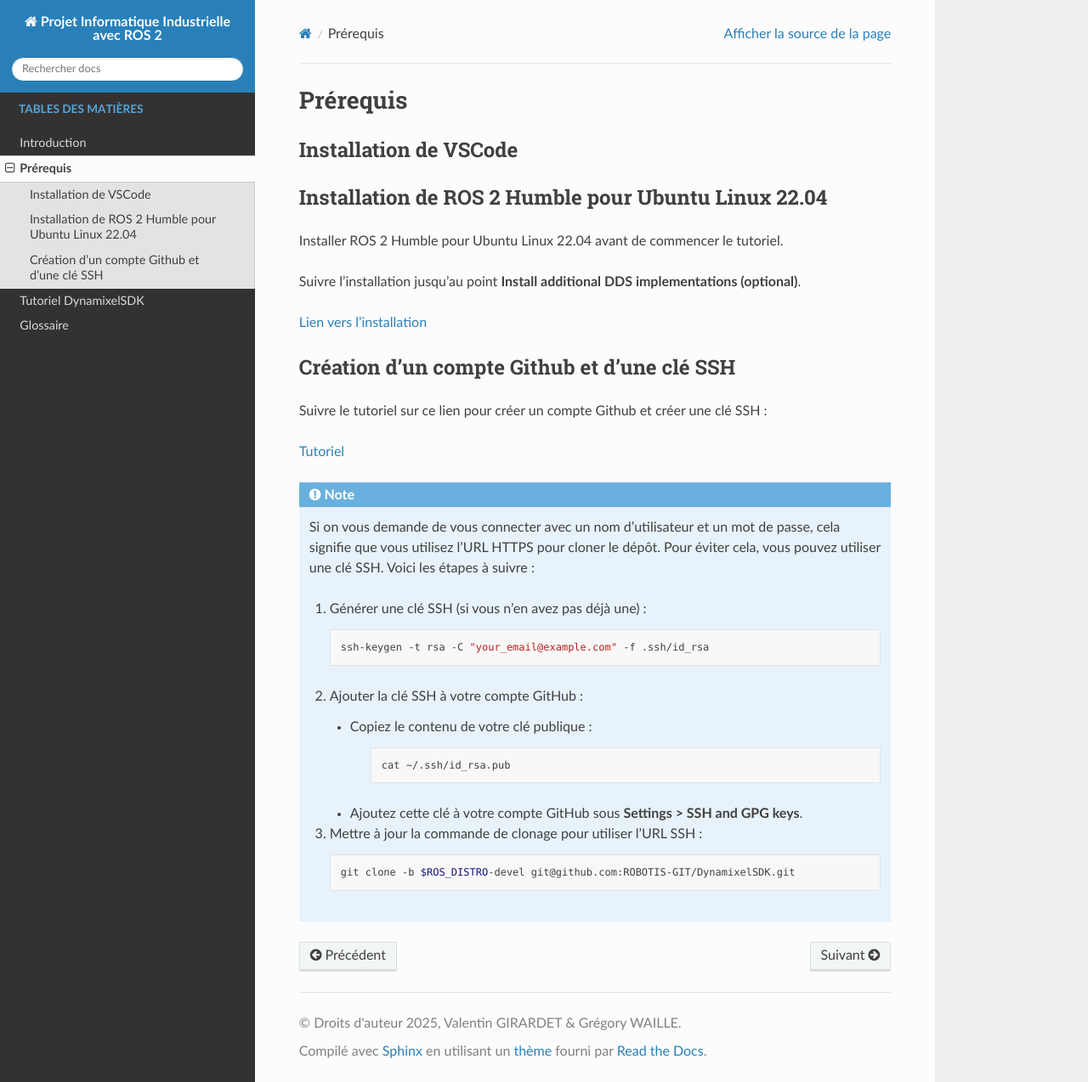
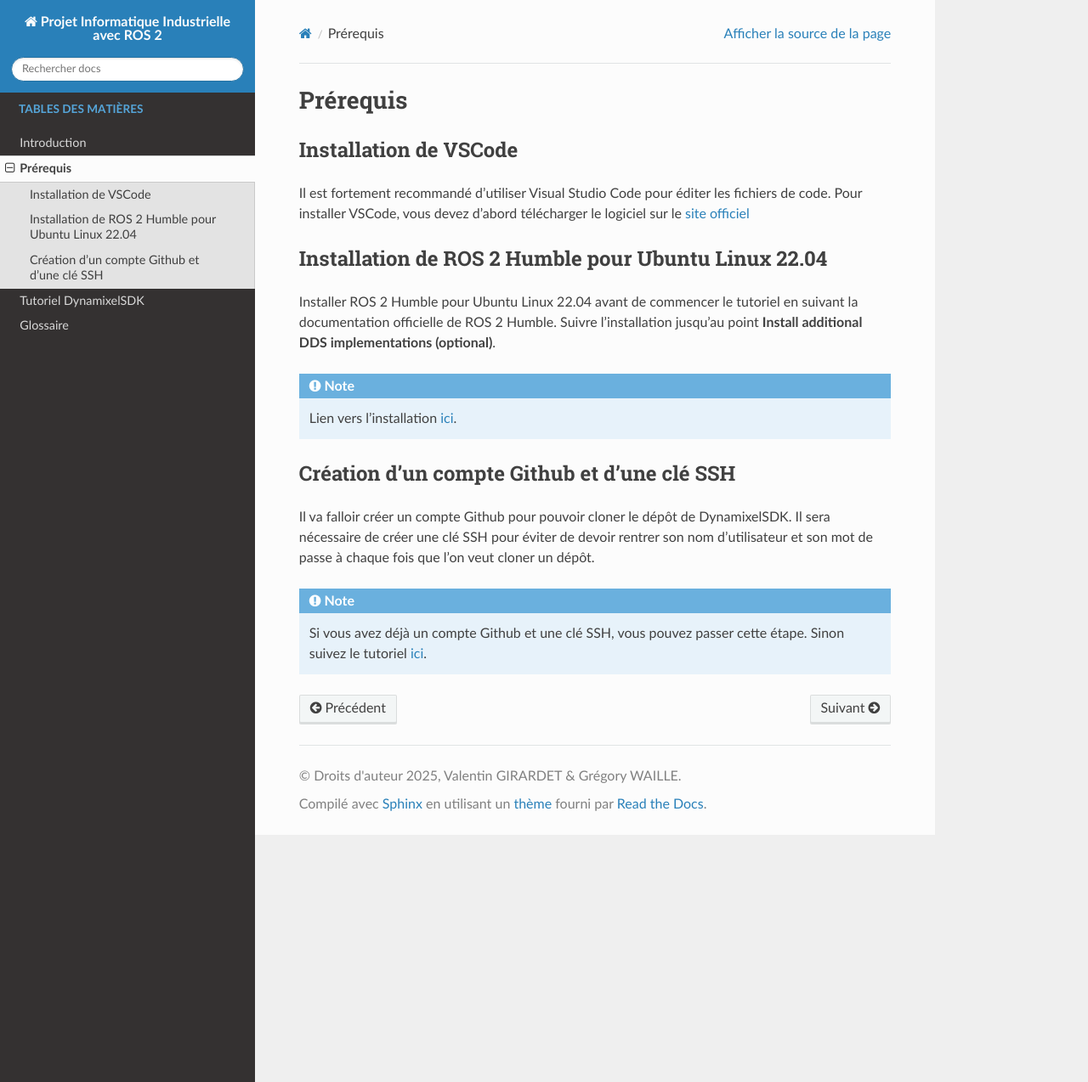
Before and after one commit to gregowa/info_indus_tutorial, a Sphinx documentation site: the page built from doc/sphinx/source/prerequis.rst, in a window 1280 px wide and 1274 px high. Shown: the whole window at 85% size. Built offline with Sphinx 7.4.7 and the Read the Docs theme 3.1.0, drawn with Linux system fonts in a browser that asks for light colours.

Commit message:
Précisions tuto

```diff
--- a/doc/sphinx/source/prerequis.rst
+++ b/doc/sphinx/source/prerequis.rst
@@ -6,46 +6,22 @@ Prérequis
 Installation de VSCode
 **********************
 
+Il est fortement recommandé d'utiliser Visual Studio Code pour éditer les fichiers de code. Pour installer VSCode, vous devez d'abord télécharger le logiciel sur le `site officiel <https://code.visualstudio.com/download>`_
+
 ****************************************************
 Installation de ROS 2 Humble pour Ubuntu Linux 22.04
 ****************************************************
 
-Installer ROS 2 Humble pour Ubuntu Linux 22.04 avant de commencer le tutoriel.
+Installer ROS 2 Humble pour Ubuntu Linux 22.04 avant de commencer le tutoriel en suivant la documentation officielle de ROS 2 Humble. Suivre l'installation jusqu'au point **Install additional DDS implementations (optional)**.
 
-Suivre l'installation jusqu'au point **Install additional DDS implementations (optional)**.
-
-`Lien vers l'installation <https://docs.ros.org/en/humble/Installation/Alternatives/Ubuntu-Development-Setup.html>`_
+.. note::
+   Lien vers l'installation `ici <https://docs.ros.org/en/humble/Installation/Ubuntu-Install-Debians.html>`_.
 
 ********************************************
 Création d'un compte Github et d'une clé SSH
 ********************************************
 
-Suivre le tutoriel sur ce lien pour créer un compte Github et créer une clé SSH :
-
-`Tutoriel <https://yguel.github.io/informatique_industrielle_avec_ROS2/c01_create_and_publish_doc/p01s05_www_doc.html#creer-un-depot-sur-github>`_
+Il va falloir créer un compte Github pour pouvoir cloner le dépôt de DynamixelSDK. Il sera nécessaire de créer une clé SSH pour éviter de devoir rentrer son nom d'utilisateur et son mot de passe à chaque fois que l'on veut cloner un dépôt.
 
 .. note::
-   Si on vous demande de vous connecter avec un nom d'utilisateur et un mot de passe, cela signifie que vous utilisez l'URL HTTPS pour cloner le dépôt.
-   Pour éviter cela, vous pouvez utiliser une clé SSH. Voici les étapes à suivre :
-
-   1. Générer une clé SSH (si vous n'en avez pas déjà une) :
-
-      .. code-block:: bash
-
-         ssh-keygen -t rsa -C "your_email@example.com" -f .ssh/id_rsa
-
-   2. Ajouter la clé SSH à votre compte GitHub :
-
-      - Copiez le contenu de votre clé publique :
-
-         .. code-block:: bash
-
-            cat ~/.ssh/id_rsa.pub
-
-      - Ajoutez cette clé à votre compte GitHub sous **Settings > SSH and GPG keys**.
-
-   3. Mettre à jour la commande de clonage pour utiliser l'URL SSH :
-
-      .. code-block:: bash
-
-         git clone -b $ROS_DISTRO-devel git@github.com:ROBOTIS-GIT/DynamixelSDK.git
+   Si vous avez déjà un compte Github et une clé SSH, vous pouvez passer cette étape. Sinon suivez le tutoriel `ici <https://yguel.github.io/informatique_industrielle_avec_ROS2/c01_create_and_publish_doc/p01s05_www_doc.html#creer-un-depot-sur-github>`_.
```
Also changed, not shown: doc/sphinx/source/tutoriel.rst (+35 -9 lines).
